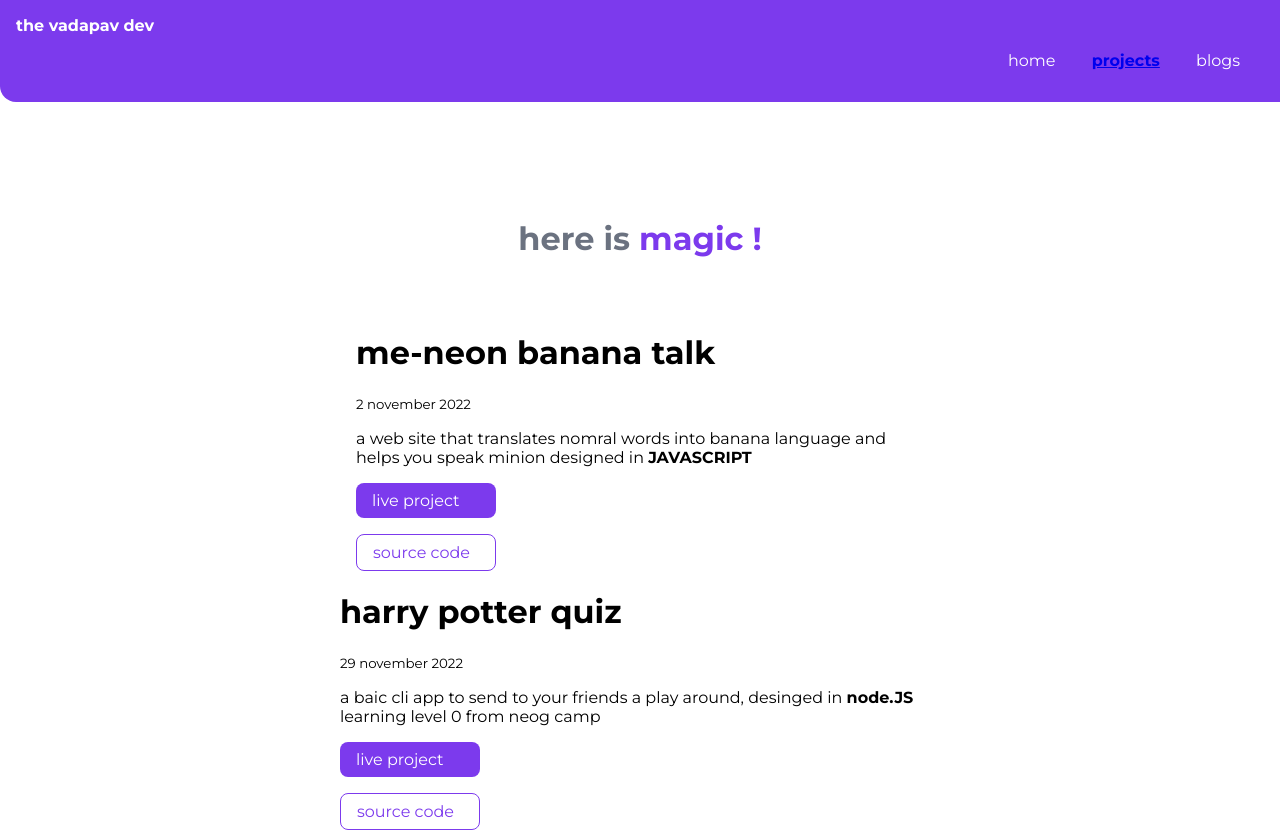
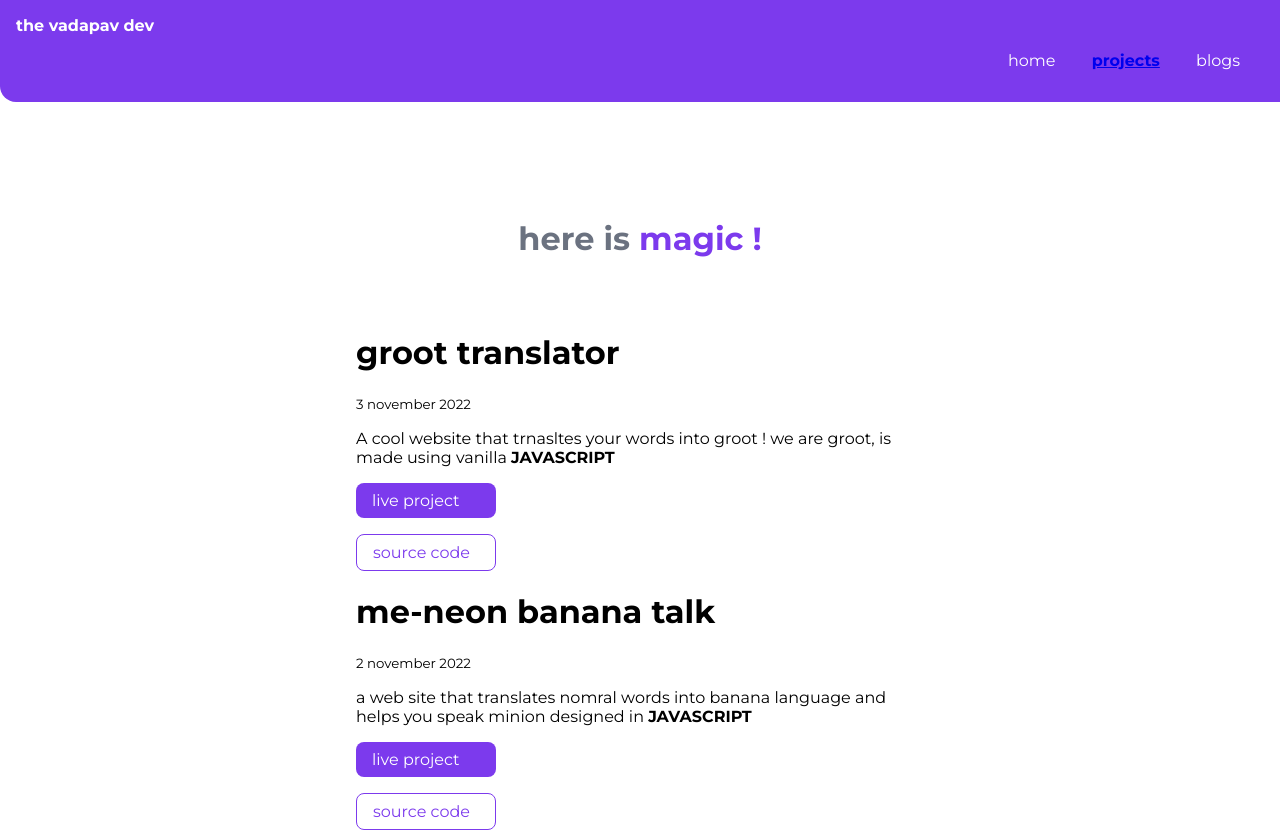
Before and after one commit to heetgajra/portfolio-heetgajra-level0, a plain HTML site: page projects.html in a window 1280 px wide. Shown: the top 833 px of the page. Drawn offline with Linux system fonts and the light colour scheme.

Commit message:
added a new groot project

```diff
--- a/projects.html
+++ b/projects.html
@@ -31,6 +31,25 @@
 
     <ul class="list-non-bullet">
       <div class="container container-center margin-md">
+        <div class="container container-center margin-md">
+          <h1> groot translator</h1>
+          <small> 3 november 2022</small>
+          <p>
+            A cool website that trnasltes your words into groot ! we are groot, is made using vanilla <strong>JAVASCRIPT</strong>
+          </p>
+          <a
+            class="link link-primary"
+            href="https://groot-talk-heetgajra.netlify.app/"
+            >live project</a
+          >
+          <a
+            class="link link-secondary"
+            href="https://github.com/heetgajra/groot-talk"
+          >
+            source code
+          </a>
+        </li>
+      </div>
 
         <div class="container container-center margin-md">
             <h1>me-neon banana talk</h1>
```
